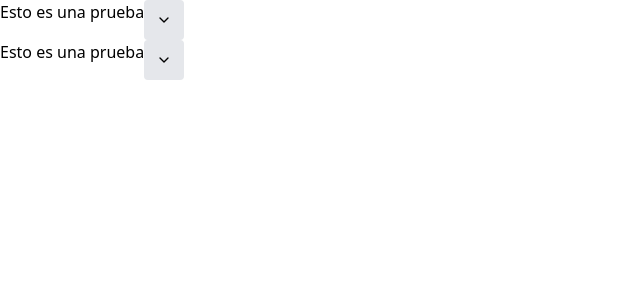
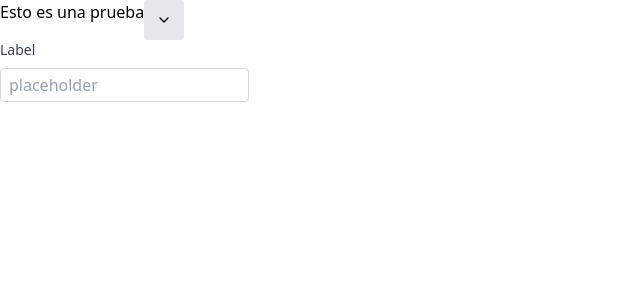
Before and after one commit to manjarcode/manjark, a React (Vite) app: page / in a window 1280 px wide. Shown: the top 300 px of the page, without its empty margins (0-640 px from the left). Built offline with nearby package versions, Linux system fonts and the light colour scheme.

Commit message:
First iteration of input component

```diff
--- a/src/App.tsx
+++ b/src/App.tsx
@@ -1,3 +1,4 @@
+import { Input } from './components/input/input'
 import { Menu } from './components/menu'
 
 function App() {
@@ -18,20 +19,7 @@ function App() {
         </Menu>
       </div>
 
-      <div style={{display:'flex'}}>
-        Esto es una prueba
-        <Menu>
-          <Menu.Item value="home" onClick={() => console.log('Home clicked')}>
-            Home
-          </Menu.Item>
-          <Menu.ItemLink value="about" href="/about">
-            About
-          </Menu.ItemLink>
-          <Menu.ItemLink value="contact" href="/contact">
-            Contact
-          </Menu.ItemLink>
-        </Menu>
-      </div>
+      <Input label='Label' placeholder='placeholder' />
     </>
   )
 }
--- /dev/null
+++ b/src/components/input/input.tsx
@@ -0,0 +1,39 @@
+import { Field } from '@ark-ui/react/field'
+
+export const Input = ({label, placeholder, description, className, value, onChange}: InputProps) => {
+  return (
+    <Field.Root className={className}>
+      {label &&
+        <Field.Label className="text-sm font-medium text-gray-700 block mb-2">
+          {label}
+        </Field.Label>
+      }
+
+      <Field.Input
+        className="block border border-gray-300 rounded-sm px-2 py-1 text-black placeholder-gray-400 focus:outline-none focus:ring focus:ring-gray-400/50 mb-2"
+        placeholder={placeholder}
+        value={value}
+        onChange={onChange}
+      />
+
+      {description &&
+        <Field.HelperText className="block text-xs text-gray-500 mb-2">
+          {description}
+        </Field.HelperText>
+      }
+      <Field.ErrorText className="block text-xs text-red-500">
+        Error Info Here
+      </Field.ErrorText>
+    </Field.Root>
+  )
+}
+
+
+type InputProps = {
+  label?: string
+  placeholder?: string
+  description?: string
+  className?: string,
+  value?: string
+  onChange?: (e: React.ChangeEvent<HTMLInputElement>) => void
+}
```
